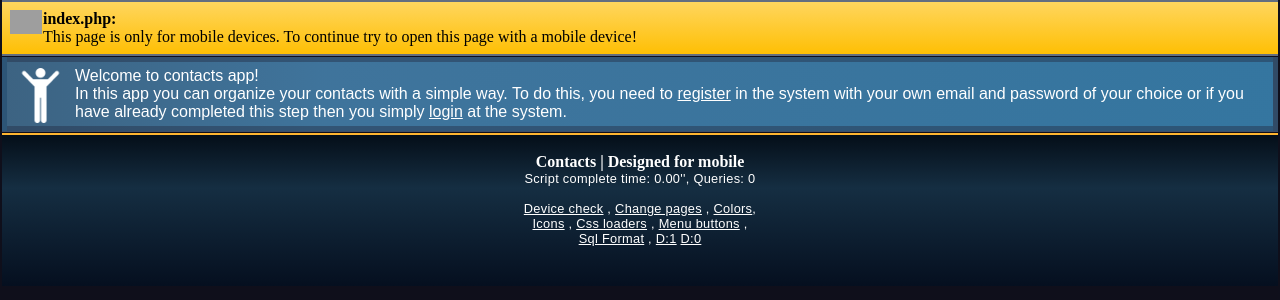
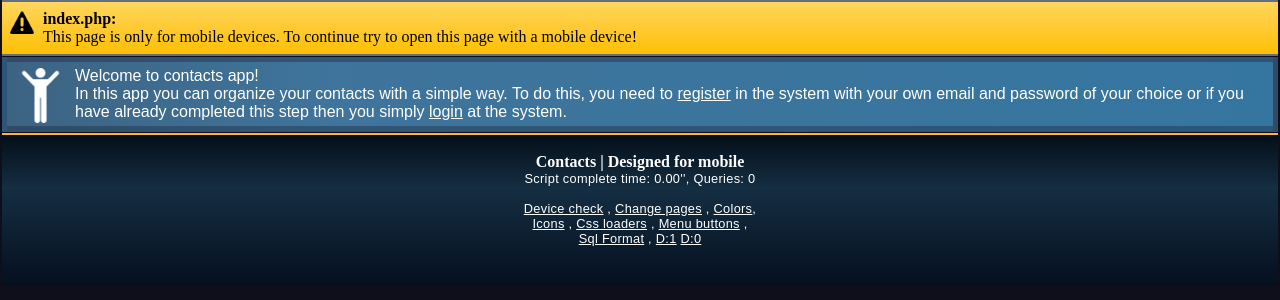
Before and after one commit to k-chatz/contacts, a PHP site: page / in a window 1280 px wide. Shown: the part 75-375 px from the top of the page. Run offline with PHP 8.4, Linux system fonts and the light colour scheme; some libraries are stand-ins or nearby versions; grey boxes are pictures that could not be loaded.

Commit message:
Path bugs
Some bugs at alerts icon path.

```diff
--- a/view/alerts.php
+++ b/view/alerts.php
@@ -1,6 +1,6 @@
 <?php
 function alert( $message, $type = "info" ){
-$imgPath = path("/contacts/view/images/".($type == "info" ? "ok4.png" : "error6.png"));
+$imgPath = path("/contacts/view/icons/".($type == "info" ? "ok4.png" : "error6.png"));
 	?>
 		<div id="<?php echo ($type == "info") ? "info" : "warning"; ?>" onclick="hide(this)">
 			<div class="alert_icon">
--- a/view/content/searchform.php
+++ b/view/content/searchform.php
@@ -3,4 +3,4 @@
 	<a onclick="document.getElementById('searchform').submit()"></a>
 	<div class='clear'></div>
 </form>
-<?php include('results.php');?>
+<?php //include('results.php');?>
```
